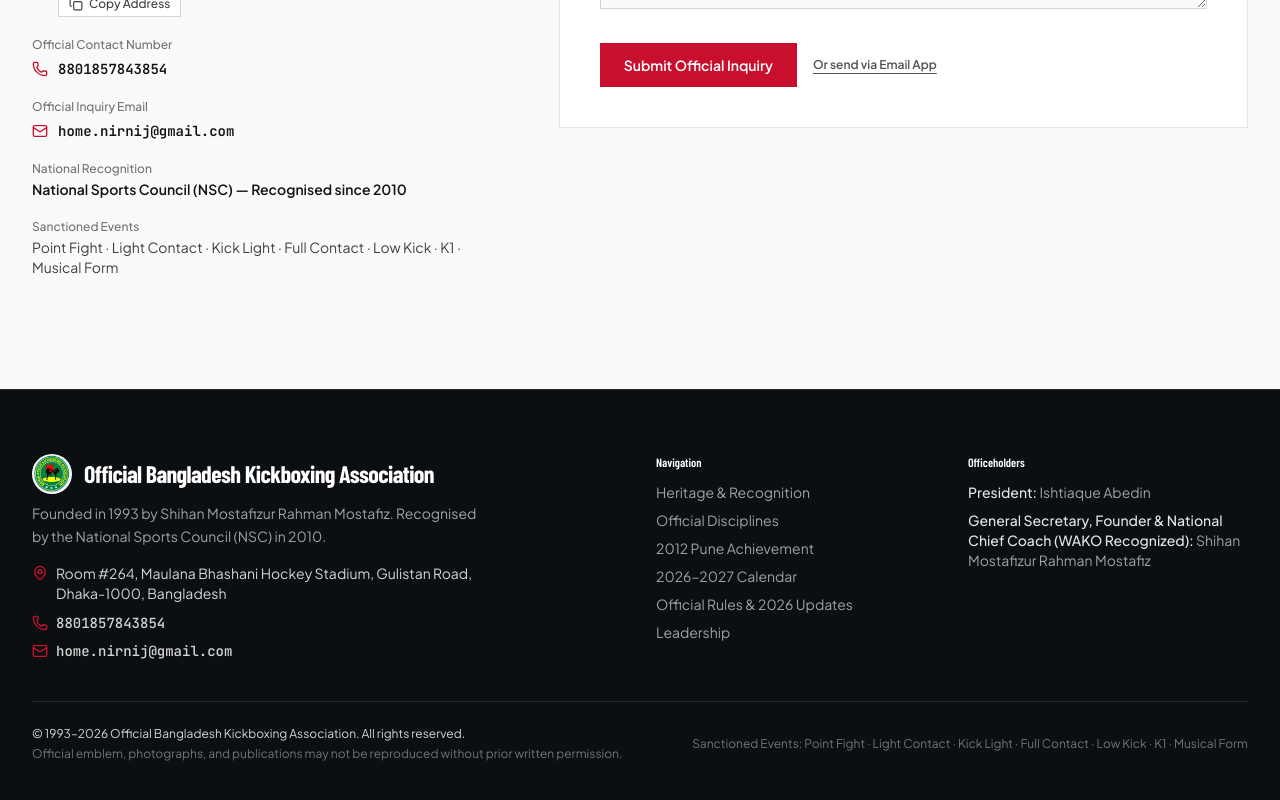
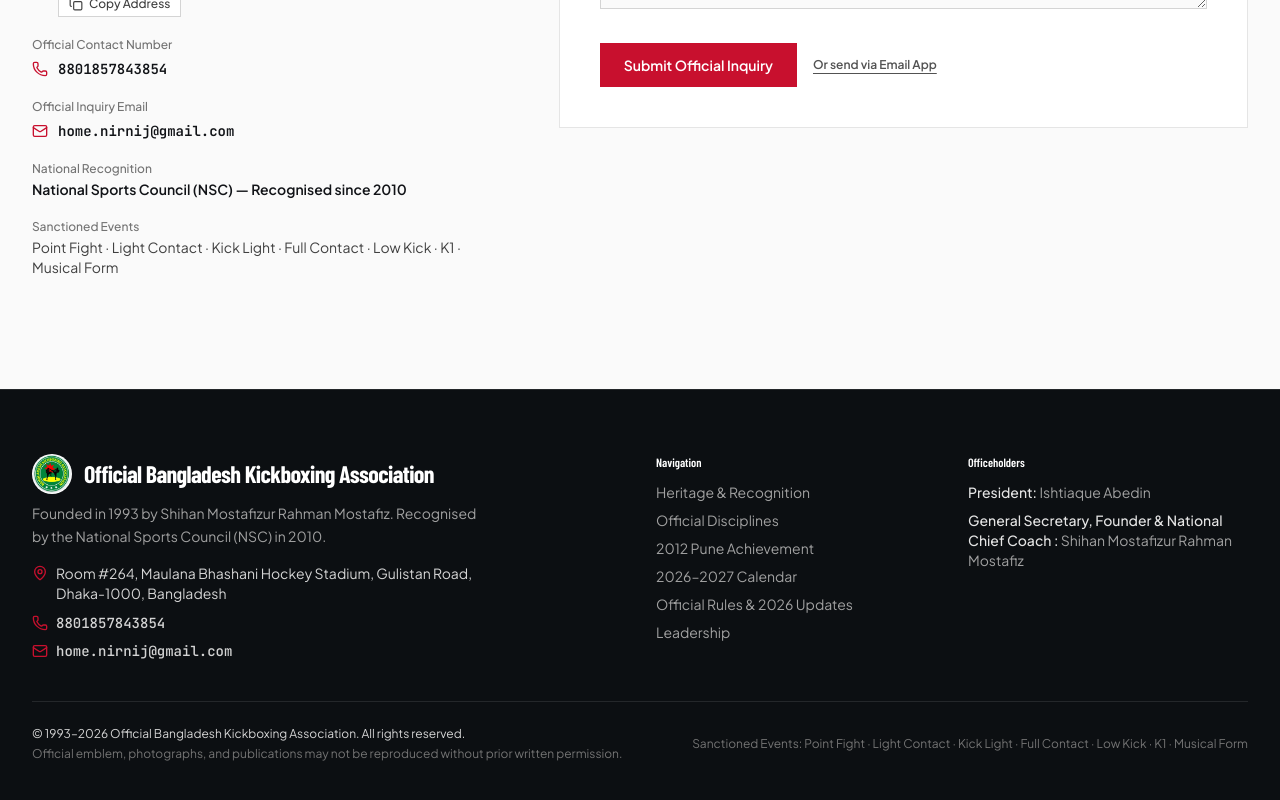
Before and after one commit to Jarrah-noor/Bangladesh-Kickboxing-Association, a React (Vite) app: page / in a window 1280 px wide. Shown: the part 9458-10258 px from the top of the page. Built offline with nearby package versions, Linux system fonts and the light colour scheme; a web font is replaced by a local one.

Commit message:
Remove 'WAKO Recognized' from footer text

```diff
--- a/src/components/Footer.tsx
+++ b/src/components/Footer.tsx
@@ -105,7 +105,7 @@ export function Footer() {
               </li>
               <li>
                 <span className="text-neutral-200 font-medium">
-                  General Secretary, Founder &amp; National Chief Coach (WAKO Recognized):
+                  General Secretary, Founder &amp; National Chief Coach :
                 </span>{' '}
                 Shihan Mostafizur Rahman Mostafiz
               </li>
```
